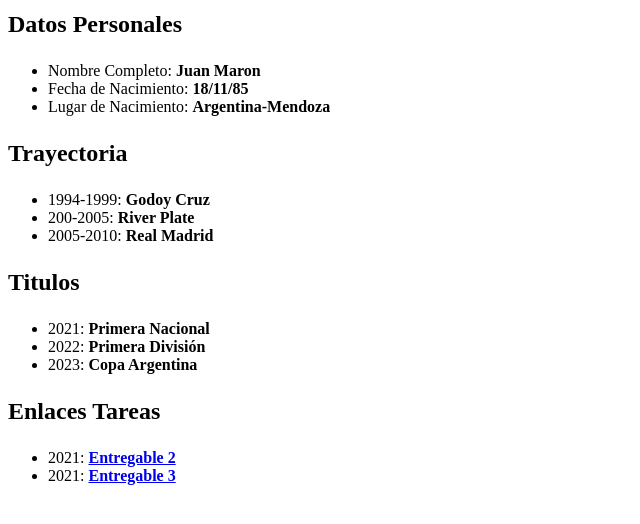
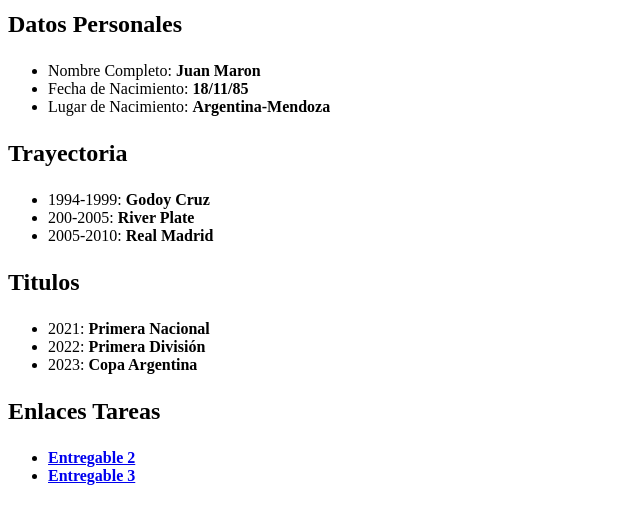
Before and after one commit to juan4961768/nucba_4717, a plain HTML site: page index.html in a window 1280 px wide. Shown: the part 90-614 px from the top of the page, without its empty margins (0-640 px from the left). Drawn offline with Linux system fonts and the light colour scheme.

Commit message:
update dos index

```diff
--- a/index.html
+++ b/index.html
@@ -32,8 +32,8 @@
 
 <p>  <h2><p>Enlaces Tareas</p></h2>
 <ul>
-  <li>2021: <b><a href="./e1_2.html">Entregable 2 </a></b></li>
-  <li>2021: <b><a href="e1_3.html">Entregable 3 </a></b></li>
+  <li><b><a href="./e1_2.html">Entregable 2 </a></b></li>
+  <li><b><a href="e1_3.html">Entregable 3 </a></b></li>
 
 </ul></p>
 
```
